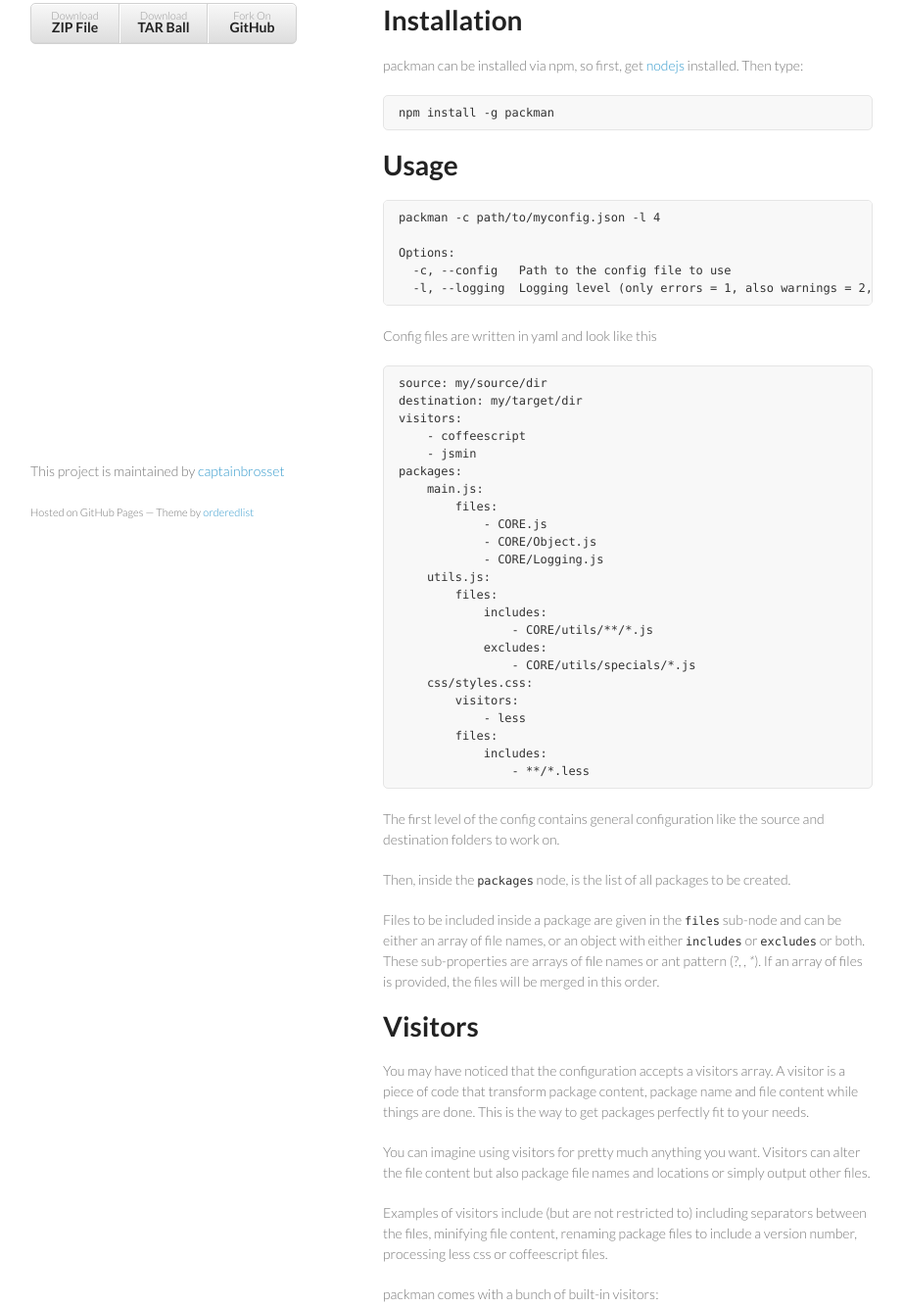
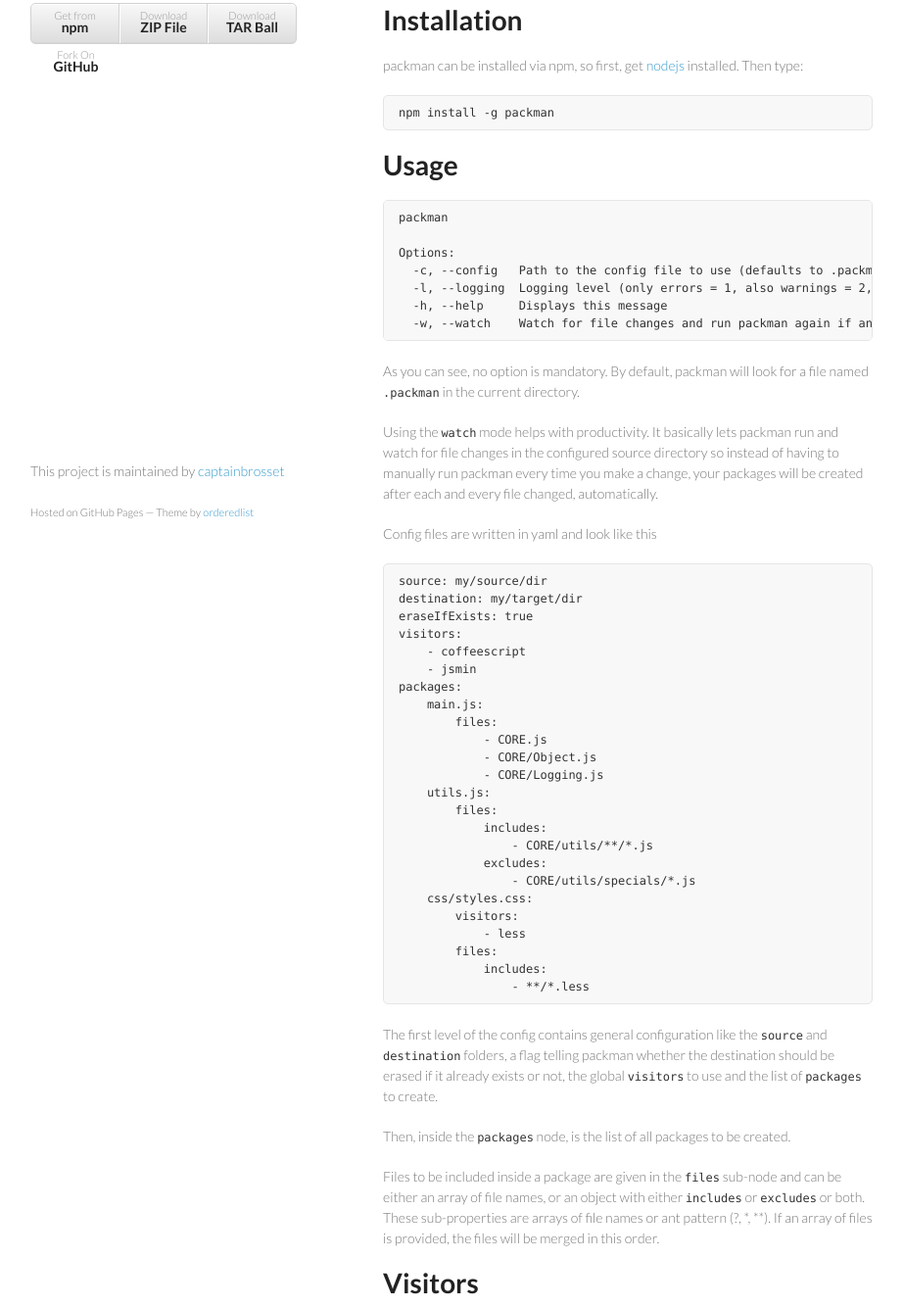
Before and after one commit to captainbrosset/packman, a plain HTML site: page index.html in a window 1280 px wide. Shown: the part 198-1532 px from the top of the page at 98% size, without its empty margins (179-1101 px from the left). Drawn offline with Linux system fonts and the light colour scheme.

Commit message:
doc changed

```diff
--- a/index.html
+++ b/index.html
@@ -19,6 +19,7 @@
         <p>text file packaging command line utility</p>
         <p class="view"><a href="https://github.com/captainbrosset/packman">View the Project on GitHub <small>captainbrosset/packman</small></a></p>
         <ul>
+          <li><a href="http://search.npmjs.org/#/packman">Get from <strong>npm</strong></a></li>
           <li><a href="https://github.com/captainbrosset/packman/zipball/master">Download <strong>ZIP File</strong></a></li>
           <li><a href="https://github.com/captainbrosset/packman/tarball/master">Download <strong>TAR Ball</strong></a></li>
           <li><a href="https://github.com/captainbrosset/packman">Fork On <strong>GitHub</strong></a></li>
@@ -37,17 +38,24 @@
 
 <h1>Usage</h1>
 
-<pre><code>packman -c path/to/myconfig.json -l 4
+<pre><code>packman
 
 Options:
-  -c, --config   Path to the config file to use                                                     [required]
-  -l, --logging  Logging level (only errors = 1, also warnings = 2, also info = 3, also debug = 4)  [default: 1]
+  -c, --config   Path to the config file to use (defaults to .packman in the current working dir)   [default: "./.packman"]
+  -l, --logging  Logging level (only errors = 1, also warnings = 2, also info = 3, also debug = 4)  [default: 3]
+  -h, --help     Displays this message                                                              [boolean]
+  -w, --watch    Watch for file changes and run packman again if any                                [boolean]
 </code></pre>
+
+<p>As you can see, no option is mandatory. By default, packman will look for a file named <code>.packman</code> in the current directory.</p>
+
+<p>Using the <code>watch</code> mode helps with productivity. It basically lets packman run and watch for file changes in the configured source directory so instead of having to manually run packman every time you make a change, your packages will be created after each and every file changed, automatically.</p>
 
 <p>Config files are written in yaml and look like this</p>
 
 <pre><code>source: my/source/dir
 destination: my/target/dir
+eraseIfExists: true
 visitors:
     - coffeescript
     - jsmin
@@ -71,11 +79,11 @@
                 - **/*.less
 </code></pre>
 
-<p>The first level of the config contains general configuration like the source and destination folders to work on.</p>
+<p>The first level of the config contains general configuration like the <code>source</code> and <code>destination</code> folders, a flag telling packman whether the destination should be erased if it already exists or not, the global <code>visitors</code> to use and the list of <code>packages</code> to create.</p>
 
 <p>Then, inside the <code>packages</code> node, is the list of all packages to be created.</p>
 
-<p>Files to be included inside a package are given in the <code>files</code> sub-node and can be either an array of file names, or an object with either <code>includes</code> or <code>excludes</code> or both. These sub-properties are arrays of file names or ant pattern (?, <em>, *</em>). If an array of files is provided, the files will be merged in this order.</p>
+<p>Files to be included inside a package are given in the <code>files</code> sub-node and can be either an array of file names, or an object with either <code>includes</code> or <code>excludes</code> or both. These sub-properties are arrays of file names or ant pattern (?, *, **). If an array of files is provided, the files will be merged in this order.</p>
 
 <h1>Visitors</h1>
 
```
